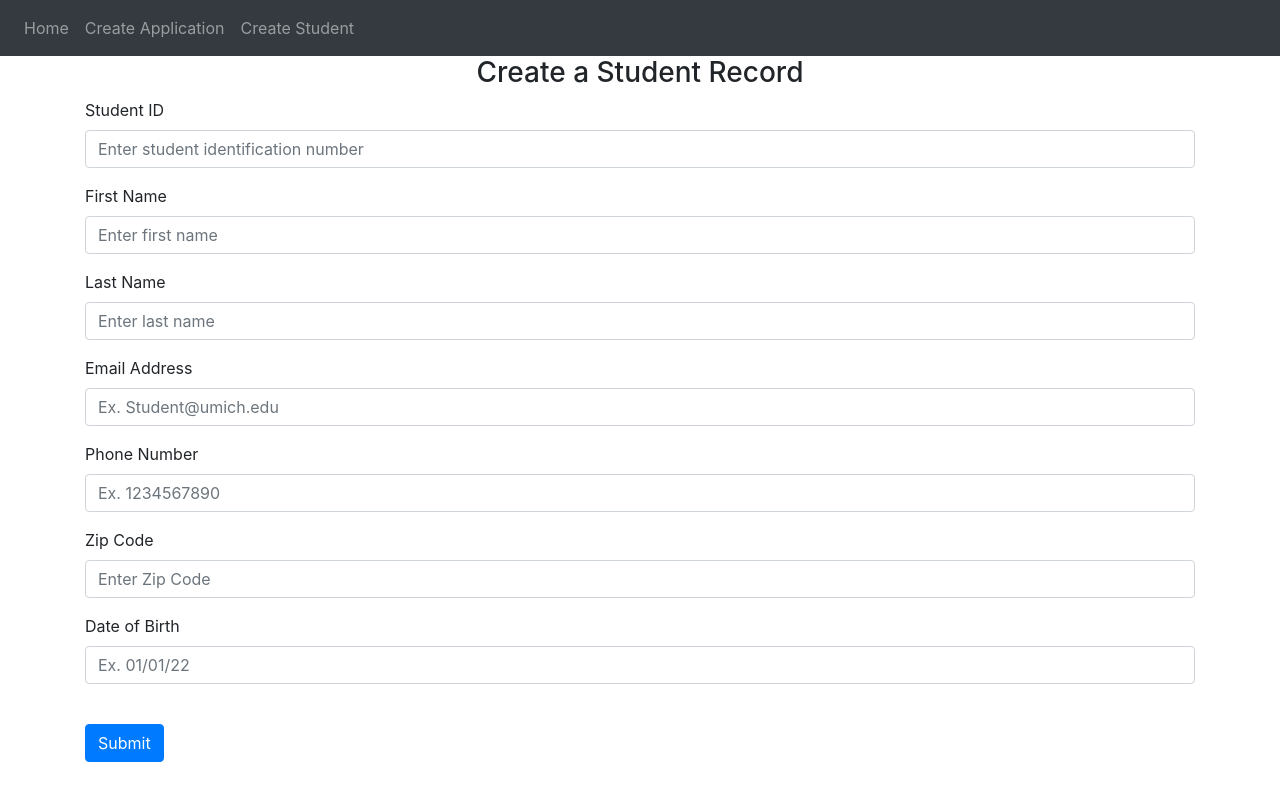
After one commit to mjensro/J.M.C.-SMART-Scholarship, a Flask app: page /create-student in a window 1280 px wide. The commit adds this page. Run offline with Flask 2, Linux system fonts and the light colour scheme; some libraries are stand-ins or nearby versions.

Commit message:
additional HTML page to insert records

```diff
--- /dev/null
+++ b/website/-- SQLite code to insert pre-existing records.sql
@@ -0,0 +1,7 @@
+-- SQLite code to insert pre-existing records
+INSERT INTO registrar (id, fName, lName, email, pNum, zip, dob)
+VALUES ('12', 'Jane', 'Doe', 'jdoe@umich.edu', '313-562-7894','48218','01/01/00'),
+('123', 'John', 'Doe', 'jodoe@umich.edu', '313-131-2563','48218','01/02/00'),
+('124', 'Jane', 'Doe', 'jdoe@umich.edu', '313-562-7894','48218','01/03/00'),
+('12345', 'Michelle', 'Sroka', 'mjsroka@umich.edu', '313-222-1234','48218','07/30/00'),
+('123456', 'Allen', 'Smith', 'asmith@umich.edu', '313-432-1234','48218','02/01/00');
--- a/website/auth.py
+++ b/website/auth.py
@@ -1,11 +1,41 @@
 #Used to navigate to other pages
 from flask import Blueprint,render_template,request,flash,redirect,url_for
 from .models import Registrar,Applicant
+from werkzeug.security import generate_password_hash, check_password_hash #might not be needed, currently using to verify email/student id
 from flask_login import login_user, login_required, logout_user, current_user
 from . import db
 
 auth = Blueprint('auth',__name__) #blueprint for flask
 #submit = post request
+@auth.route('/create-student', methods = ['GET', 'POST', 'UPDATE'])
+def create_student():
+    if request.method == 'POST':
+        id = request.form.get('ID')
+        fName = request.form.get('fName')
+        lName = request.form.get('lName')
+        email = request.form.get('email')
+        pNum = request.form.get('pNum')
+        zip = request.form.get('zip')
+        dob = request.form.get('dob')
+
+        user = Registrar.query.filter_by(email=email).first()
+        if user:
+            flash('Email already exists',category='error')
+        elif user:
+            flash('Email already exists.', category='error')
+        elif len(email) < 4:
+            flash('Email must be greater than 3 characters.', category='error')
+        else:
+            new_user = Registrar(email=email, fName=fName,lName=lName,pNum=pNum,zip=zip,dob=dob,id=id)
+            db.session.add(new_user)
+            db.session.commit()
+            login_user(new_user, remember=True)
+            flash('Account Created!', category='success')
+            return redirect(url_for('views.home')) #change routing page
+
+    return render_template("sign_up.html", user=current_user)
+
+
 @auth.route('/create-application', methods = ['GET', 'POST', 'UPDATE'])
 def create_application():
     if request.method == 'POST':
@@ -17,12 +47,22 @@ def create_application():
         zip = request.form.get('zip')
         dob = request.form.get('dob')
 
+        user = Registrar.query.filter_by(id=id).first()
+        if user:
+            if check_password_hash(user.id,id):
+                 flash('Log in Successful', category='success')
+            else:
+                flash('Incorrect Submission, Try Again',category='error')
+        else:
+            flash('Email does not exist',category='error')
     #code is currently set up to create application inputs as "new users", its not looking for pre-existing IDs yet
         new_applicant = Registrar(email=email,fName=fName,lName=lName,pNum=pNum,zip=zip,dob=dob,id=id)
         db.session.add(new_applicant)# add a new user,etc.
         db.session.commit() #commit changes to db, update file
         flash('Application Submitted', category='success')
         return redirect(url_for('auth.student'))#'views.home' = forward to next page with student GPA,etc. from Applicant Database
+
+
 
        #if no Student Number match:
        #  flash('No Student Number Match – please reenter data', category = 'error')
@@ -41,11 +81,11 @@ def create_application():
     return render_template("appform.html")
 
 #http://127.0.0.1:5000/student/Michelle
-@auth.route('/student/<fName>',methods = ['GET', 'POST', 'UPDATE'])
-def student(new_applicant):
-    if request.method == 'POST':
-        new_applicant = request.form.get('fName')
-    return render_template("student.html", new_applicant=new_applicant)#, name=new_applicant.fName) #passing name from def
+@auth.route('/student',methods = ['GET', 'POST', 'UPDATE'])
+def student():#new_applicant):
+#    if request.method == 'POST':
+     #   new_applicant = request.form.get('fName')
+    return render_template("student.html")#, name=new_applicant.fName) #passing name from def
     #return "<h1>Welcome {}!</h1>".format(name)
 
 
--- a/website/templates/base.html
+++ b/website/templates/base.html
@@ -24,6 +24,7 @@
         <div class="navbar-nav">
             <a class="nav-item nav-link" id="Home" href ='/'>Home</a>
             <a class="nav-item nav-link" id="create-application" href ='/create-application'>Create Application</a>
+            <a class="nav-item nav-link" id="create-application" href ='/create-student'>Create Student</a>  <!--Using to create records in Database-->
             <!--Create extra pages/htmls as needed-->
         </div>
     </div>
--- /dev/null
+++ b/website/templates/sign_up.html
@@ -0,0 +1,80 @@
+<!--Application Submission page, errors are handled via base.html and auth.py-->
+{% extends "base.html" %}
+{% block title %}J.M.C Smart Scholarship{% endblock %}
+{% block content %}
+<form method="POST"> <!--Method can change based on 'logging in' or 'signing up'-->
+    <h3 align = "center">Create a Student Record</h3>
+<div class="form-group">
+    <label for = "ID">Student ID</label>
+    <input
+    type="ID"
+    class="form-control"
+    id="ID"
+    name="ID"
+    placeholder="Enter student identification number"
+    />
+</div>
+<div class="form-group">
+    <label for = "fName">First Name</label>
+    <input
+    type="fName"
+    class="form-control"
+    id="fName"
+    name="fName"
+    placeholder="Enter first name"
+    />
+</div>
+<div class="form-group">
+    <label for = "lName">Last Name</label>
+    <input
+    type="lName"
+    class="form-control"
+    id="lName"
+    name="lName"
+    placeholder="Enter last name"
+    />
+</div>
+<div class="form-group">
+    <label for = "email">Email Address</label>
+    <input
+    type="email"
+    class="form-control"
+    id="email"
+    name="email"
+    placeholder="Ex. Student@umich.edu"
+    />
+</div>
+<div class="form-group">
+    <label for = "pNum">Phone Number</label>
+    <input
+    type="pNum"
+    class="form-control"
+    id="pNum"
+    name="pNum"
+    placeholder="Ex. 1234567890"
+    />
+</div>
+<div class="form-group">
+    <label for = "zip">Zip Code</label>
+    <input
+    type="zip"
+    class="form-control"
+    id="zip"
+    name="zip"
+    placeholder="Enter Zip Code"
+    />
+</div>
+<div class="form-group">
+    <label for = "dob">Date of Birth</label>
+    <input
+    type="dob"
+    class="form-control"
+    id="dob"
+    name="dob"
+    placeholder="Ex. 01/01/22"
+    />
+</div>
+<br />
+<button type ="submit" class="btn btn-primary">Submit</button>
+</form>
+{% endblock %}
--- a/website/templates/student.html
+++ b/website/templates/student.html
@@ -1,5 +1,7 @@
 <!--Used after application is submitted, return :  Gender,  Academic Status (Freshman, Sophomore, Junior, Senior),
     Cumulative GPA, Number of credit hours taken during latest (current) semester, and latest semester GPA as a table of some sort-->
 {% extends "base.html" %}
-{% block title %}Student Grades{% endblock %}
-    <h1>Hello {{new_applicant|capitalize}}</h1>
+{% block title %}Student Records{% endblock %}
+   <!-- <h1>Hello {{new_applicant|capitalize}}</h1>-->
+
+   <!-- Michaels page to display info from applicants data store-->
```
Also changed, not shown: website/models.py (+13 -8 lines), website/database.db (deleted).
